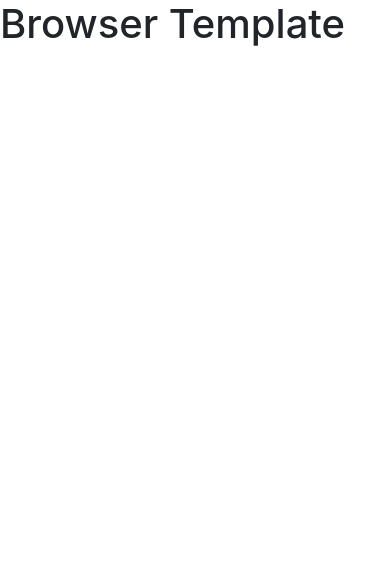
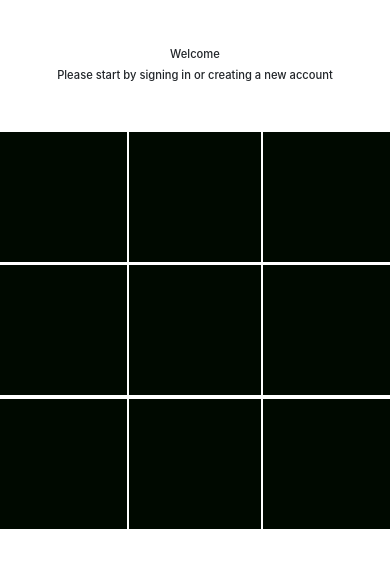
Before and after one commit to ktresel2/tic-tac-toe, a website built with webpack: page index.html in a window 390 px wide. Built offline with nearby package versions, Linux system fonts and the light colour scheme.

Commit message:
Add welcome page and initial grid
Welcome page has a form for sign up and sign in (each) and is hidden
with d-none currently. Centered grid and changed size on small screens.

```diff
--- a/assets/styles/index.scss
+++ b/assets/styles/index.scss
@@ -1 +1,54 @@
 @import '~bootstrap/scss/bootstrap';
+
+* {
+  box-sizing: border-box;
+}
+.hide {
+  display: none;
+}
+
+h1, h2 {
+  text-align: center;
+}
+
+.container {
+  justify-content: space-around;
+  width: 100%;
+  margin: auto;
+  padding: 0;
+}
+
+form {
+  background-color: lightblue;
+  border-radius: 30px;
+  height: 50vh;
+  margin: auto;
+}
+
+.game {
+  display: flex;
+  justify-content: center;
+  margin: auto;
+}
+
+.gameboard {
+  height: 600px;
+  width: 600px
+}
+
+.box {
+  background-color: #000900;
+  border: 1px solid white;
+  height: 33%;
+  padding: 0;
+}
+
+@media (max-width: 600px) {
+  h1, h2 {
+    font-size: 0.7rem;
+  }
+  .gameboard {
+    height: 400px;
+    width: 400px;
+  }
+}
--- a/index.html
+++ b/index.html
@@ -12,6 +12,42 @@
       <script src="public/application.js" type="text/javascript" charset="utf-8" defer></script>
     </head>
     <body>
-      <h1>Browser Template</h1>
+      <header class="mt-5">
+        <h1>Welcome</h1>
+        <h2>Please start by signing in or creating a new account</h2>
+      </header>
+      <main class="container justify-between m-auto">
+        <section class="row unAuth hide">
+          <form class="sign-in col-md-5 p-3 mt-3">
+            <h3>Sign in</h3>
+            <label for="userId"></label>
+            <input class="form-control" type="text" name="user[id]" id="userId" placeholder="Enter user ID">
+            <label for="userPassword"></label>
+            <input class="form-control" type="password" name="user[password]" id="userPassword" placeholder="Enter password">
+            <button class="btn btn-warning mt-3" id="signIn" type="submit">Login</button>
+          </form>
+          <form class="sign-up col-md-5 p-3 mt-3">
+            <h3>Sign up</h3>
+            <label for="userId"></label>
+            <input class="form-control" type="text" name="user[id]" id="userId" placeholder="Create user ID">
+            <label for="userPassword"></label>
+            <input class="form-control" type="password" name="user[password]" id="userPassword" placeholder="Create password">
+            <button class="btn btn-warning mt-3" id="signIn" type="submit">Create Account</button>
+          </form>
+        </section>
+        <section class="game mt-5">
+          <div class="gameboard row">
+            <div class="box col-4"></div>
+            <div class="box col-4"></div>
+            <div class="box col-4"></div>
+            <div class="box col-4"></div>
+            <div class="box col-4"></div>
+            <div class="box col-4"></div>
+            <div class="box col-4"></div>
+            <div class="box col-4"></div>
+            <div class="box col-4"></div>
+          </div>
+        </section>
+      </main>
     </body>
 </html>
```
